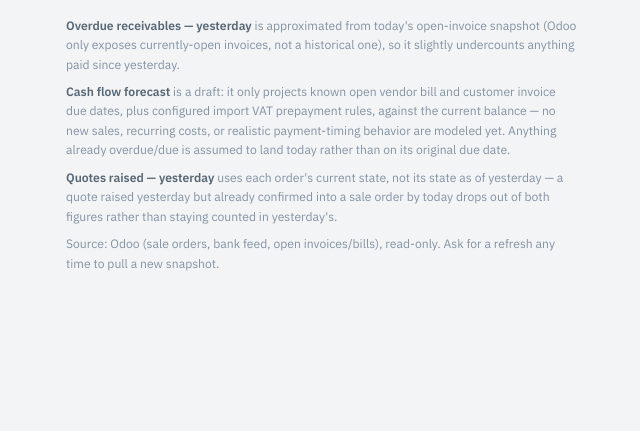
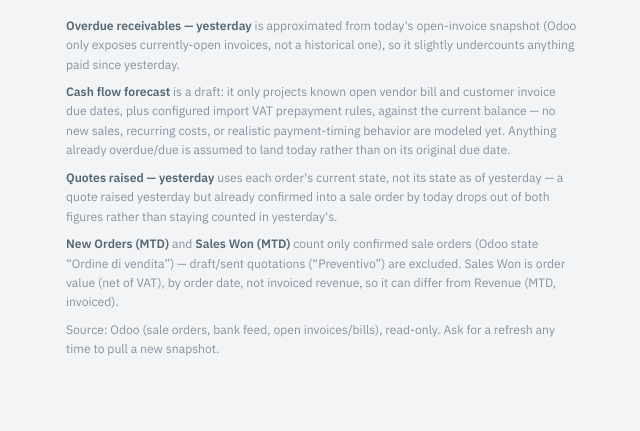
Before and after one commit to Ultima-industrial/reporting, a Python web app: template templates/dashboard_template.html in a window 1280 px wide. Shown: the part 1046-1477 px from the top of the page, without its empty margins (8-648 px from the left). Before the commit the page ends 1317 px from the top, so only its background shows below. Run offline with Jinja, Linux system fonts and the light colour scheme; the template is opened without the code that fills it, so the values that code supplies are empty.

Commit message:
Update dashboard template with new orders and sales won info

```diff
--- a/templates/dashboard_template.html
+++ b/templates/dashboard_template.html
@@ -282,6 +282,7 @@
     <p id="gpCaveat"></p>
     <p><b>Cash flow forecast</b> is a draft: it only projects known open vendor bill and customer invoice due dates, plus configured import VAT prepayment rules, against the current balance &mdash; no new sales, recurring costs, or realistic payment-timing behavior are modeled yet. Anything already overdue/due is assumed to land today rather than on its original due date.</p>
     <p><b>Quotes raised &mdash; yesterday</b> uses each order's current state, not its state as of yesterday &mdash; a quote raised yesterday but already confirmed into a sale order by today drops out of both figures rather than staying counted in yesterday's.</p>
+    <p><b>New Orders (MTD)</b> and <b>Sales Won (MTD)</b> count only confirmed sale orders (Odoo state &ldquo;Ordine di vendita&rdquo;) &mdash; draft/sent quotations (&ldquo;Preventivo&rdquo;) are excluded. Sales Won is order value (net of VAT), by order date, not invoiced revenue, so it can differ from Revenue (MTD, invoiced).</p>
     <p>Source: Odoo (sale orders, bank feed, open invoices/bills), read-only. Ask for a refresh any time to pull a new snapshot.</p>
   </footer>
 
@@ -383,6 +384,7 @@ const SYNC_ENDPOINT = 'https://ultima-pulse-sync.lloyd-casavecchia.workers.dev/'
 
   const k = DATA.kpis;
   const cards = [
+    {label:'Sales Won (MTD)', value: fmtMoney(k.sales_won_mtd), delta: deltaChip(k.sales_won_mtd - k.sales_won_mtd_yesterday, false), sub:`${fmtMoney(k.sales_won_mtd_yesterday)} through yesterday`},
     {label:'Revenue (MTD, invoiced)', value: fmtMoney(k.revenue_today), delta: deltaChip(k.revenue_today - k.revenue_yesterday, false), sub:`${fmtMoney(k.revenue_yesterday)} through yesterday`},
     {label:'Revenue (Last Month)', value: fmtMoney(k.revenue_last_month), delta:'', sub:'full previous calendar month'},
     {label:'Revenue (Year-to-Date)', value: fmtMoney(k.revenue_ytd), delta:'', sub:'Jan 1 through today'},
```
